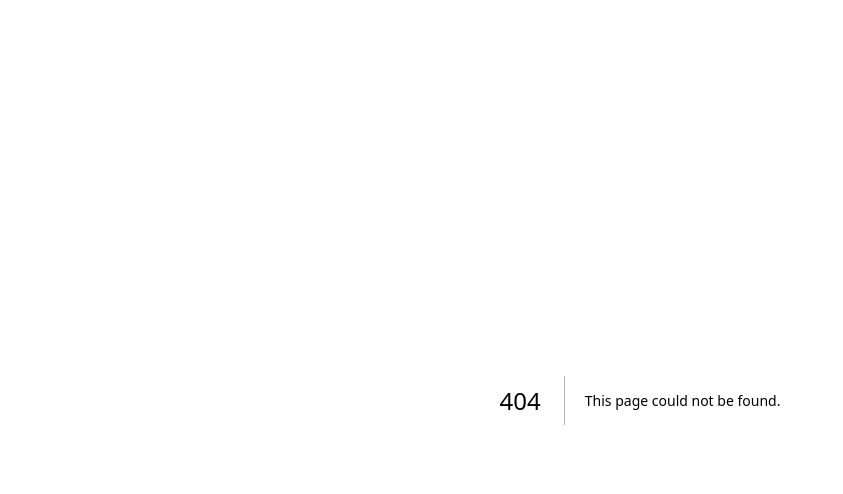
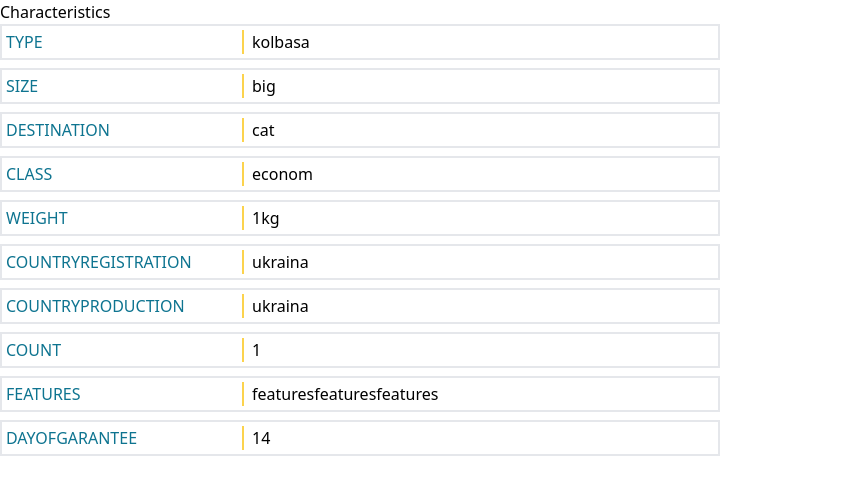
Before and after one commit to AlexandrOooo/mznk, a Next.js app: page /blog/1/characteristics in a window 1280 px wide. Before the commit this address had no page. Shown: the top 494 px of the page, without its empty margins (0-843 px from the left). Built offline with nearby package versions, Linux system fonts and the light colour scheme.

Commit message:
feat: add characteristics

```diff
--- /dev/null
+++ b/app/blog/[slug]/characteristics/page.tsx
@@ -0,0 +1,65 @@
+import React from 'react'
+import Characteristics from '@/components/Characteristics'
+const characteristics = [
+  {
+    name: 'type',
+    value: 'kolbasa',
+    important: true
+  },
+  {
+    name: 'size',
+    value: 'big',
+    important: true
+  },
+  {
+    name: 'destination',
+    value: 'cat',
+    important: true
+  },
+  {
+    name: 'class',
+    value: 'econom',
+    important: true
+  },
+  {
+    name: 'weight',
+    value: '1kg',
+    important: false
+  },
+  {
+    name: 'countryRegistration',
+    value: 'ukraina',
+    important: false
+  },
+  {
+    name: 'countryProduction',
+    value: 'ukraina',
+    important: false
+  },
+  {
+    name: 'count',
+    value: 1,
+    important: false
+  },
+  {
+    name: 'features',
+    value: ['features', 'features', 'features'],
+    important: false
+  },
+  // width: null,
+  // height: null,
+  // color: null,
+  {
+    name: 'dayOfGarantee',
+    value: 14,
+    important: false
+  }
+]
+const page: React.FC<{}> = () => {
+  return (
+    <div>
+      <Characteristics viewSize="fullSize" characteristics={characteristics} />
+    </div>
+  )
+}
+export default page
--- a/app/blog/[slug]/page.tsx
+++ b/app/blog/[slug]/page.tsx
@@ -7,6 +7,8 @@ import ButtonBuy from '@/components/ButtonBuy'
 import FavoriteHeart from '@/components/icons/FavoriteHeart'
 import Price from '@/components/Price'
 import TheNavigation from '@/components/TheNavigation'
+import Characteristics from '@/components/Characteristics'
+
 type Params = {
   params: {
     slug: string
@@ -33,15 +35,61 @@ const Page: React.FC<Params> = ({ params }: Params) => {
       'Гарантия. Законом о защите прав потребителей не предусмотрено возвращение этого товара надлежащего качества.',
     paymauntType:
       'Оплата. Оплата при получении товара, Оплата картой в отделении, Google Pay, Картой онлайн, -5% скидки при оплате от 500 грн картой Mastercard Универсальная/Универсальная Gold от ПриватБанк, Безналичными для юридических лиц, Оплатить онлайн социальной картой "Пакунок малюка", Безналичными для физических лиц, Apple Pay, Оплатить онлайн картой "єПідтримка", Visa, Mastercard ',
-    characteristics: {
-      type: 'kolbasa',
-      size: 'big',
-      destination: 'cat',
-      class: 'econom',
-      weight: '1kg',
-      countryRegistration: 'ukraina',
-      countryProduction: 'ukraina'
-    },
+    characteristics: [
+      {
+        name: 'type',
+        value: 'kolbasa',
+        important: true
+      },
+      {
+        name: 'size',
+        value: 'big',
+        important: true
+      },
+      {
+        name: 'destination',
+        value: 'cat',
+        important: true
+      },
+      {
+        name: 'class',
+        value: 'econom',
+        important: true
+      },
+      {
+        name: 'weight',
+        value: '1kg',
+        important: false
+      },
+      {
+        name: 'countryRegistration',
+        value: 'ukraina',
+        important: false
+      },
+      {
+        name: 'countryProduction',
+        value: 'ukraina',
+        important: false
+      },
+      {
+        name: 'count',
+        value: 1,
+        important: false
+      },
+      {
+        name: 'features',
+        value: ['features', 'features', 'features'],
+        important: false
+      },
+      // width: null,
+      // height: null,
+      // color: null,
+      {
+        name: 'dayOfGarantee',
+        value: 14,
+        important: false
+      }
+    ],
     slug: params.slug
   })
 
@@ -109,9 +157,10 @@ const Page: React.FC<Params> = ({ params }: Params) => {
           </div>
         </div>
         <div>
-          {infoProduct.characteristics.type}
-          {infoProduct.characteristics.size}
-          {infoProduct.characteristics.destination}
+          <Characteristics
+            characteristics={infoProduct.characteristics}
+            viewSize="smallSize"
+          />
         </div>
       </div>
     </>
--- /dev/null
+++ b/components/Characteristics/CharacteristicsBig/index.tsx
@@ -0,0 +1,24 @@
+import React from 'react'
+
+const index: React.FC<{ characteristics: any }> = ({ characteristics }) => {
+  return (
+    <>
+      <h1 className="">Characteristics</h1>
+      <ul className="justify-between w-[720px]">
+        {characteristics.map((item: any) => (
+          <li
+            className="flex justify-between mb-2 border-2 p-1"
+            key={item.name}>
+            <span className="basis-2/6 uppercase text-cyan-700">
+              {item.name}
+            </span>
+            <span className="basis-4/6 border-l-2 border-l-amber-300 pl-2">
+              {item.value}
+            </span>
+          </li>
+        ))}
+      </ul>
+    </>
+  )
+}
+export default index
--- /dev/null
+++ b/components/Characteristics/CharacteristicsSmall/index.tsx
@@ -0,0 +1,44 @@
+'use client'
+import React, { useEffect, useRef } from 'react'
+import { useRouter } from 'next/navigation'
+
+const Index: React.FC<{ characteristics: any }> = ({ characteristics }) => {
+  const router = useRouter()
+  const buttonRef = useRef<HTMLButtonElement>(null)
+
+  useEffect(() => {
+    const addCharacteristicsToRefs = () => {
+      router.push(window.location.pathname + '/characteristics')
+    }
+    buttonRef.current?.addEventListener('click', addCharacteristicsToRefs)
+    return () =>
+      buttonRef.current?.removeEventListener('click', addCharacteristicsToRefs)
+  })
+  return (
+    <>
+      <ul className="justify-between w-[720px]">
+        {characteristics.map(
+          (item: any) =>
+            item.important && (
+              <li
+                className="flex justify-between mb-2 border-2 p-1"
+                key={item.name}>
+                <span className="basis-2/6 uppercase text-cyan-700">
+                  {item.name}
+                </span>
+                <span className="basis-4/6 border-l-2 border-l-amber-300 pl-2">
+                  {item.value}
+                </span>
+              </li>
+            )
+        )}
+      </ul>
+      <button
+        ref={buttonRef}
+        className="bg-gray-300 rounded-lg px-6 py-2 mt-2 inline-block text-pink-500 border-pink-500 border-[1px]">
+        Показати
+      </button>
+    </>
+  )
+}
+export default Index
--- /dev/null
+++ b/components/Characteristics/index.tsx
@@ -0,0 +1,23 @@
+import React from 'react'
+import CharacteristicsSmall from './CharacteristicsSmall'
+import CharacteristicsBig from './CharacteristicsBig'
+
+type IViewSize = 'smallSize' | 'fullSize'
+
+const SMALLSIZE = 'smallSize'
+
+const index: React.FC<{
+  viewSize: IViewSize
+  characteristics: any
+}> = ({ viewSize, characteristics }) => {
+  return (
+    <div>
+      {viewSize === SMALLSIZE ? (
+        <CharacteristicsSmall characteristics={characteristics} />
+      ) : (
+        <CharacteristicsBig characteristics={characteristics} />
+      )}
+    </div>
+  )
+}
+export default index
```
